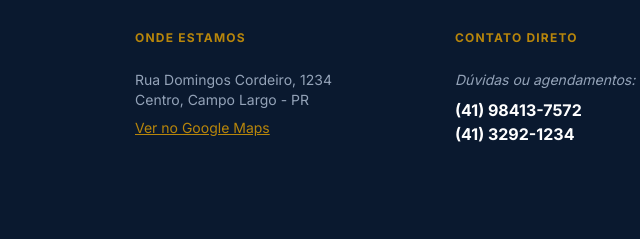
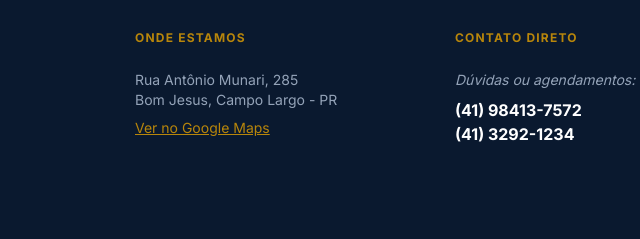
Before and after one commit to ProfMarcelo2025/ODONTO_MOCKUP, a plain HTML site: page index.html in a window 1280 px wide. Shown: the part 2091-2330 px from the top of the page, 529-1169 px from the left. Drawn offline with nearby package versions, Linux system fonts and the light colour scheme.

Commit message:
Altera endereço

```diff
--- a/index.html
+++ b/index.html
@@ -185,8 +185,8 @@
                 <div>
                     <h4 class="font-bold mb-6 text-gold uppercase text-xs tracking-widest">Onde Estamos</h4>
                     <p class="text-slate-400 text-sm">
-                        Rua Domingos Cordeiro, 1234<br>
-                        Centro, Campo Largo - PR<br>
+                        Rua Antônio Munari, 285<br>
+                        Bom Jesus, Campo Largo - PR<br>
                         <a href="#" class="text-gold mt-2 inline-block underline">Ver no Google Maps</a>
                     </p>
                 </div>
```
